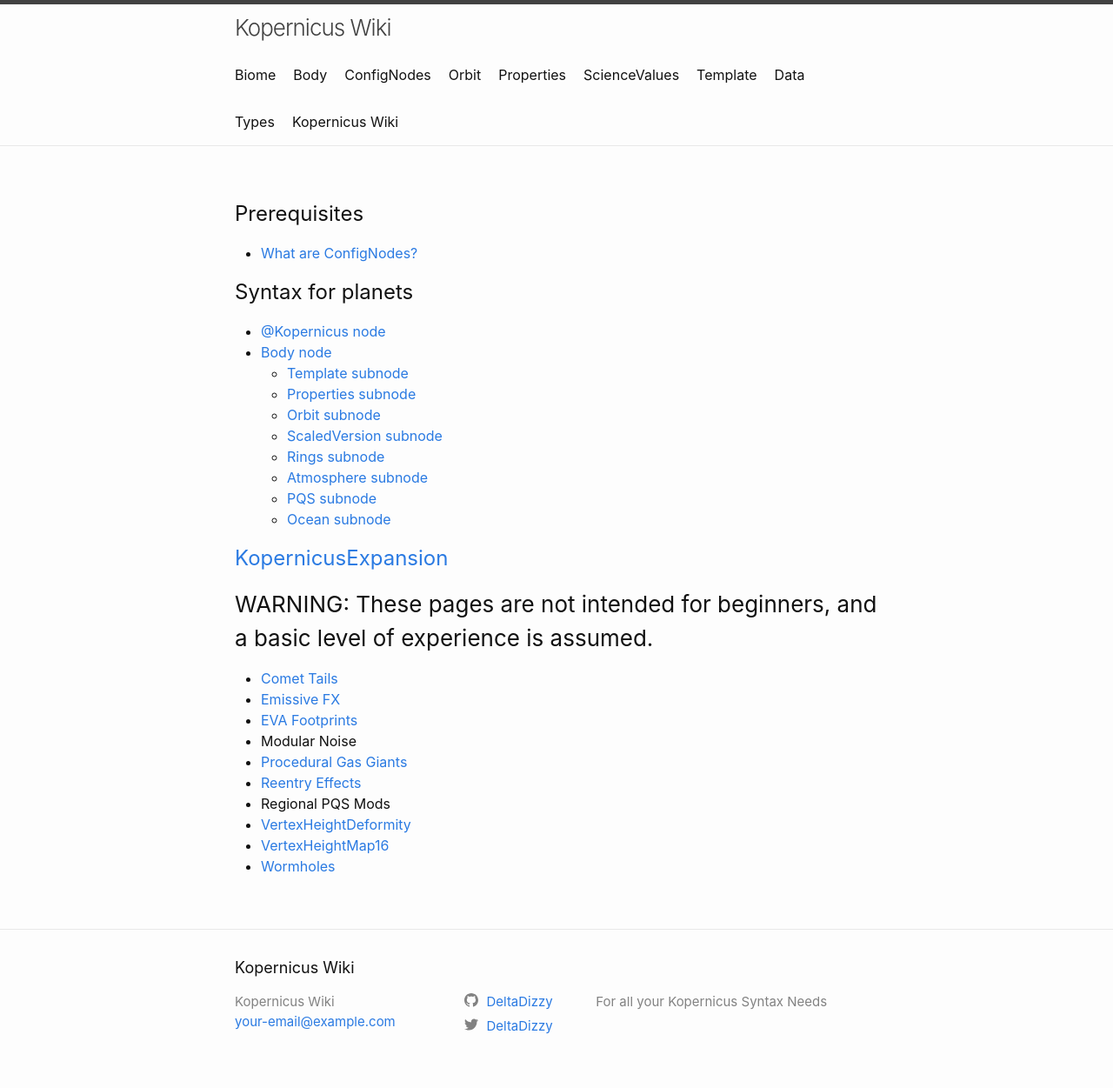
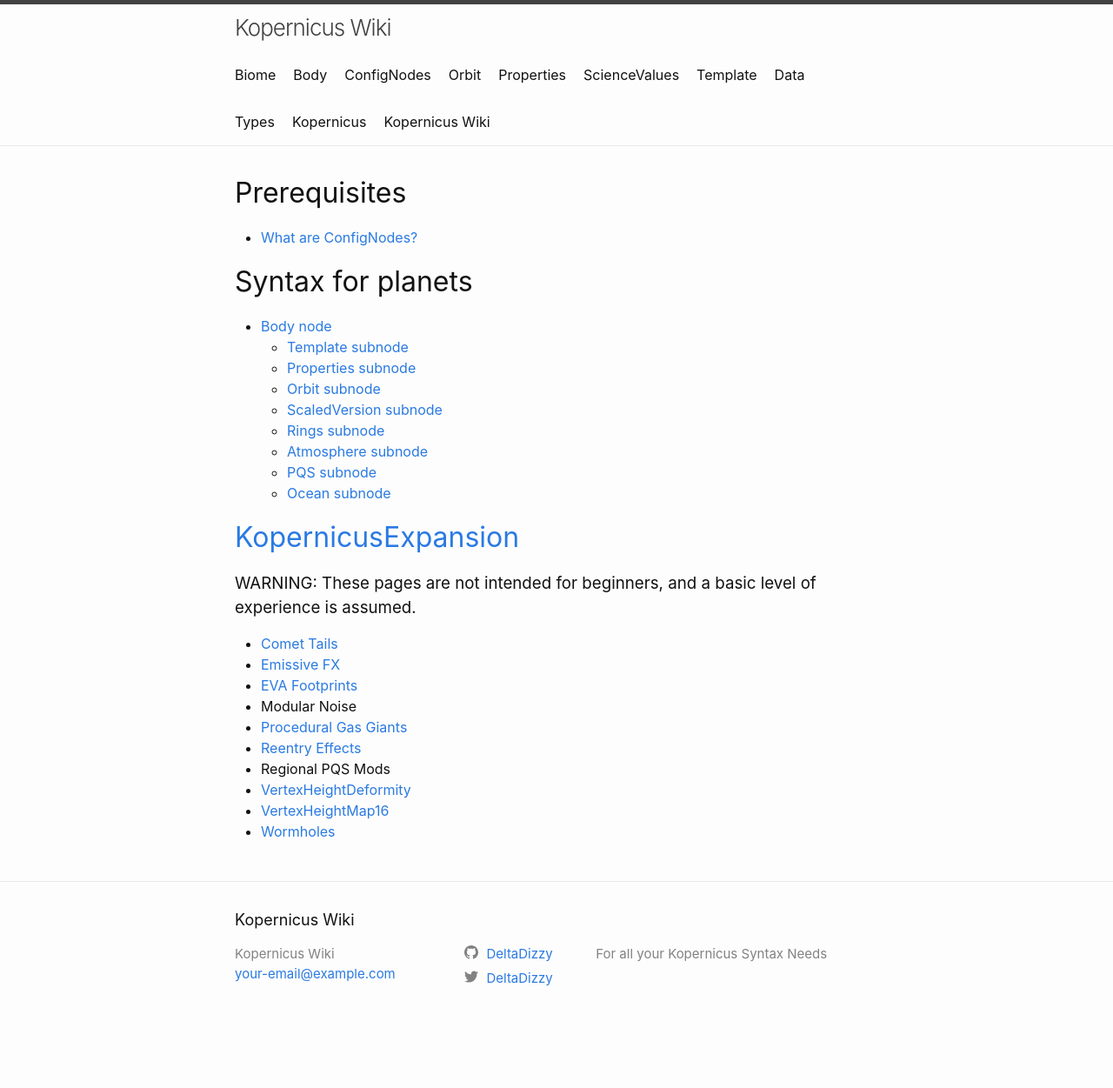
Before and after one commit to Kopernicus/wiki, a Jekyll site: the page built from home.md, in a window 1280 px wide. Shown: the whole page at 87% size. Built offline with Jekyll 4.4.1, drawn with Linux system fonts in a browser that asks for light colours; our own code applies the rules of GitHub Pages for plain Markdown files; after the commit the page ends 1196 px from its top, so only the background shows below that; part of the change alters nothing that is shown.

Commit message:
Fix home.md's links

```diff
--- a/home.md
+++ b/home.md
@@ -1,11 +1,13 @@
-<!-- TITLE: Kopernicus -->
-<!-- SUBTITLE: A mod to modify the planetary system used by KSP -->
+---
+layout: default
+title: Kopernicus
+subtitle: A mod to modify the planetary system used by KSP
+---
 
 # Prerequisites
 * [What are ConfigNodes?](/main/ConfigNodes.md)
 
 # Syntax for planets
-* [@Kopernicus node](/kop.md)
 * [Body node](/main/Body.md)
 	+ [Template subnode](/main/Template.md)
 	+ [Properties subnode](/main/Properties.md)
@@ -18,13 +20,13 @@
 
 # [KopernicusExpansion](/kopernicusexpansion)
 ### WARNING: These pages are not intended for beginners, and a basic level of experience is assumed.
-* 	[Comet Tails](/kex/comettails)
-* 	[Emissive FX](/kex/emissivefx)
-* 	[EVA Footprints](/kex/evafootprints)
+* 	[Comet Tails](/kex/CometTails.md)
+* 	[Emissive FX](/kex/EmissiveFX.md)
+* 	[EVA Footprints](/kex/EVAFootprints.md)
 * 	Modular Noise
-* 	[Procedural Gas Giants](/kex/procgiants)
-* 	[Reentry Effects](/kex/reentryeffects)
+* 	[Procedural Gas Giants](/kex/ProceduralGasGiants.md)
+* 	[Reentry Effects](/kex/ReentryEffects.md)
 * 	Regional PQS Mods
-* 	[VertexHeightDeformity](/kex/vhmdeformity)
-* 	[VertexHeightMap16](/kex/vhm16)
-* 	[Wormholes](/kex/wormholes)
+* 	[VertexHeightDeformity](/kex/VertexHeightDeformity.md)
+* 	[VertexHeightMap16](/kex/VertexHeightMap16.md)
+* 	[Wormholes](/kex/Wormholes.md)
```
